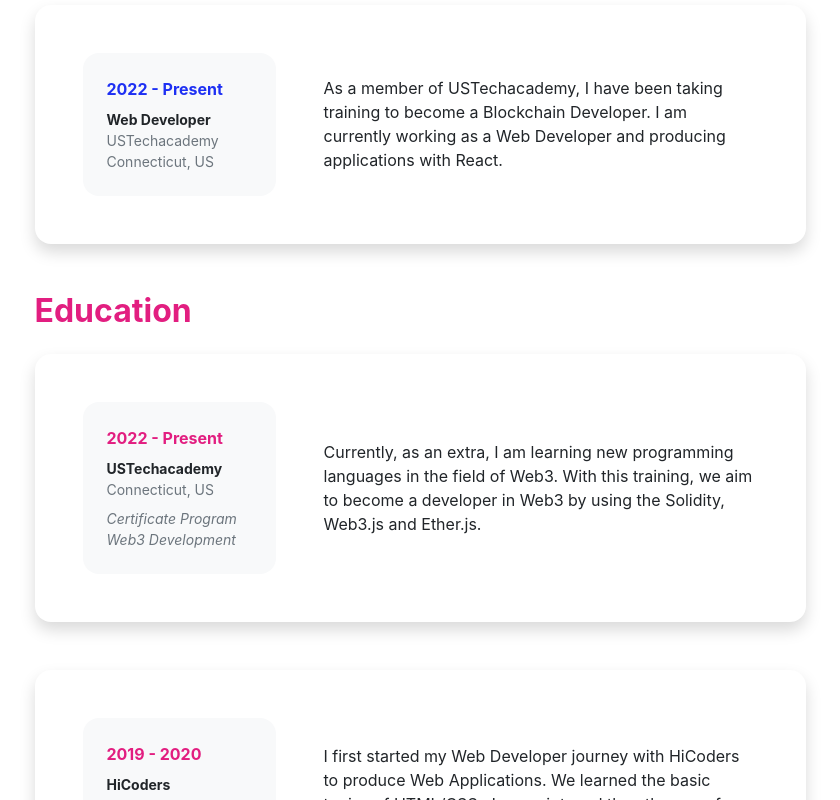
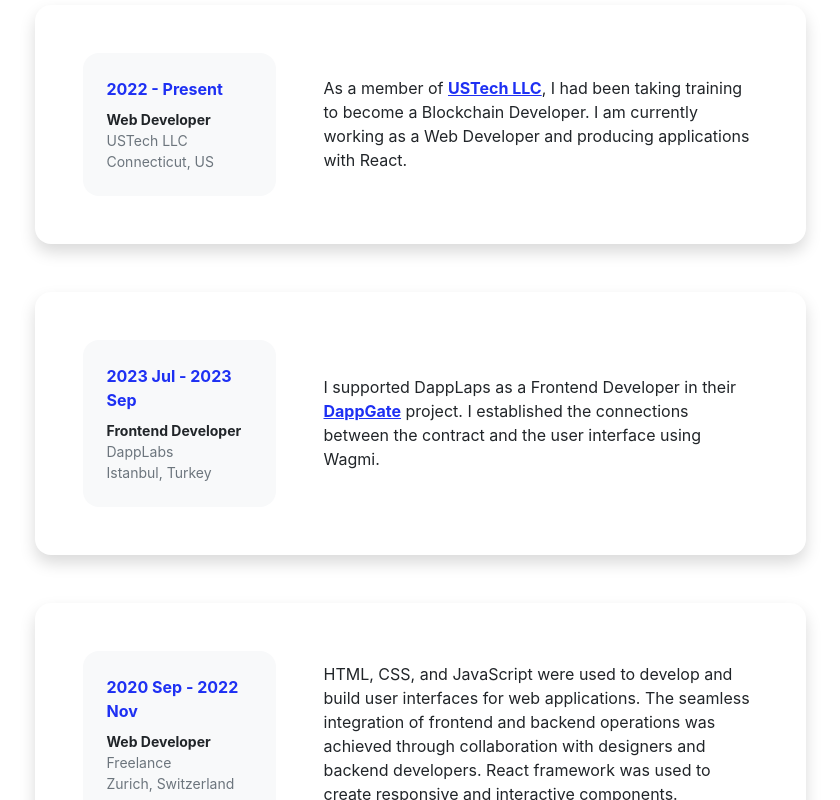
Before and after one commit to mustafaensar/personal-website, a React (Create React App) app: page /resume in a window 1280 px wide. Shown: the part 300-1100 px from the top of the page, without its empty margins (220-1060 px from the left). Built offline with nearby package versions, Linux system fonts and the light colour scheme.

Commit message:
resume updated

```diff
--- a/src/pages/Resume.js
+++ b/src/pages/Resume.js
@@ -30,11 +30,41 @@
                       <div className="bg-light p-4 rounded-4">
                         <div className="text-primary fw-bolder mb-2">2022 - Present</div>
                         <div className="small fw-bolder">Web Developer</div>
-                        <div className="small text-muted">USTechacademy</div>
+                        <div className="small text-muted">USTech LLC</div>
                         <div className="small text-muted">Connecticut, US</div>
                       </div>
                     </div>
-                    <div className="col-lg-8"><div>As a member of USTechacademy, I have been taking training to become a Blockchain Developer.  I am currently working as a Web Developer and producing applications with React.</div></div>
+                    <div className="col-lg-8"><div>As a member of <a href='https://ustechacademy.org/' target="_blank" rel="noopener noreferrer"><strong>USTech LLC</strong></a>, I had been taking training to become a Blockchain Developer.  I am currently working as a Web Developer and producing applications with React.</div></div>
+                  </div>
+                </div>
+              </div>
+              <div className="card shadow border-0 rounded-4 mb-5">
+                <div className="card-body p-5">
+                  <div className="row align-items-center gx-5">
+                    <div className="col text-center text-lg-start mb-4 mb-lg-0">
+                      <div className="bg-light p-4 rounded-4">
+                        <div className="text-primary fw-bolder mb-2">2023 Jul - 2023 Sep</div>
+                        <div className="small fw-bolder">Frontend Developer</div>
+                        <div className="small text-muted">DappLabs</div>
+                        <div className="small text-muted">Istanbul, Turkey</div>
+                      </div>
+                    </div>
+                    <div className="col-lg-8"><div>I supported DappLaps as a Frontend Developer in their <a href='https://dappgate.io/' target="_blank" rel="noopener noreferrer"><strong>DappGate</strong></a> project. I established the connections between the contract and the user interface using Wagmi.</div></div>
+                  </div>
+                </div>
+              </div>
+              <div className="card shadow border-0 rounded-4 mb-5">
+                <div className="card-body p-5">
+                  <div className="row align-items-center gx-5">
+                    <div className="col text-center text-lg-start mb-4 mb-lg-0">
+                      <div className="bg-light p-4 rounded-4">
+                        <div className="text-primary fw-bolder mb-2">2020 Sep - 2022 Nov</div>
+                        <div className="small fw-bolder">Web Developer</div>
+                        <div className="small text-muted">Freelance</div>
+                        <div className="small text-muted">Zurich, Switzerland</div>
+                      </div>
+                    </div>
+                    <div className="col-lg-8"><div>HTML, CSS, and JavaScript were used to develop and build user interfaces for web applications. The seamless integration of frontend and backend operations was achieved through collaboration with designers and backend developers. React framework was used to create responsive and interactive components.</div></div>
                   </div>
                 </div>
               </div>
@@ -50,7 +80,7 @@
                       <div className="bg-light p-4 rounded-4">
                         <div className="text-secondary fw-bolder mb-2">2022 - Present</div>
                         <div className="mb-2">
-                          <div className="small fw-bolder">USTechacademy</div>
+                          <div className="small fw-bolder">USTech LLC</div>
                           <div className="small text-muted">Connecticut, US</div>
                         </div>
                         <div className="fst-italic">
```
Also changed, not shown: 1 other file (tests, documents, lock files or other folders).
